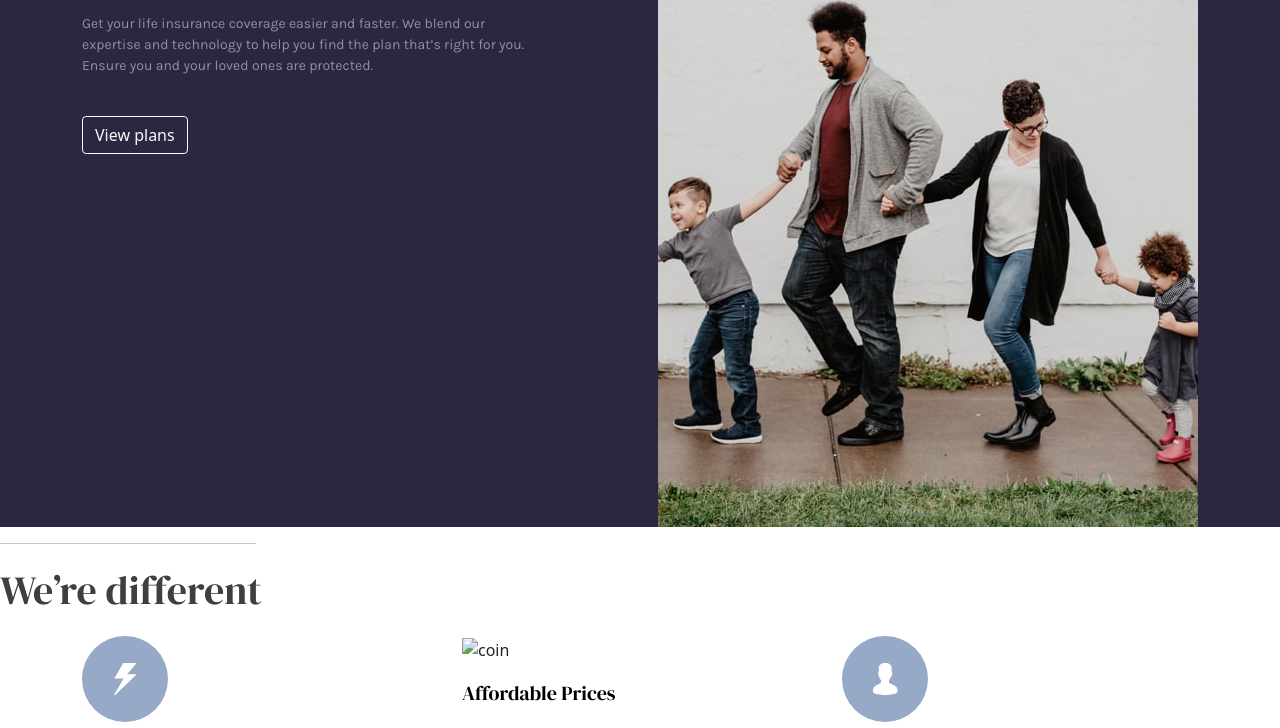
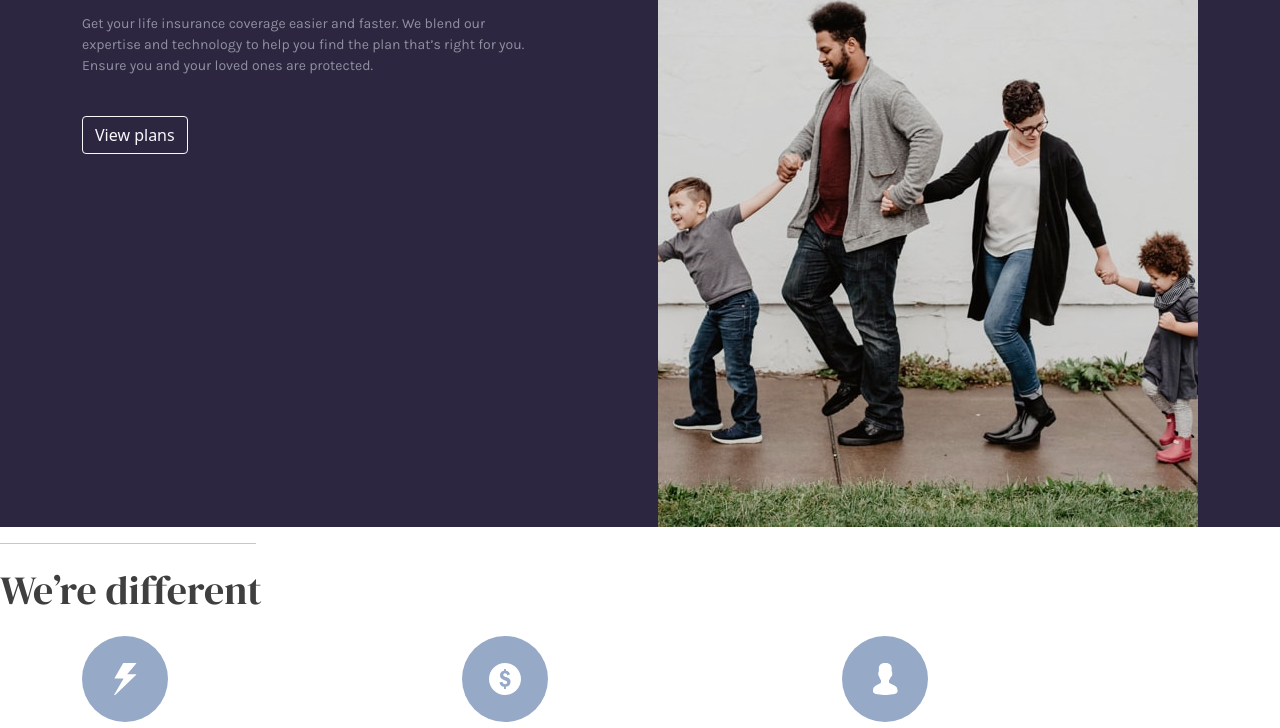
Before and after one commit to tejedajordan/landing-page, a plain HTML site: page index.html in a window 1280 px wide. Shown: the part 212-940 px from the top of the page. Drawn offline with nearby package versions, Linux system fonts and the light colour scheme; the site is published under a folder, as on GitHub Pages, so addresses that start at the root find nothing.

Commit message:
Update index.html
removed unnecessary forward slash

```diff
--- a/index.html
+++ b/index.html
@@ -103,7 +103,7 @@
 
     </div>
     <div class="col">
-		<img src="/images/icon-affordable-prices.svg" alt="coin">
+		<img src="images/icon-affordable-prices.svg" alt="coin">
       	<p><p class="bodyfont4">Affordable Prices</p>
 
   We don’t want you worrying about high monthly costs. Our prices may be low,
```
